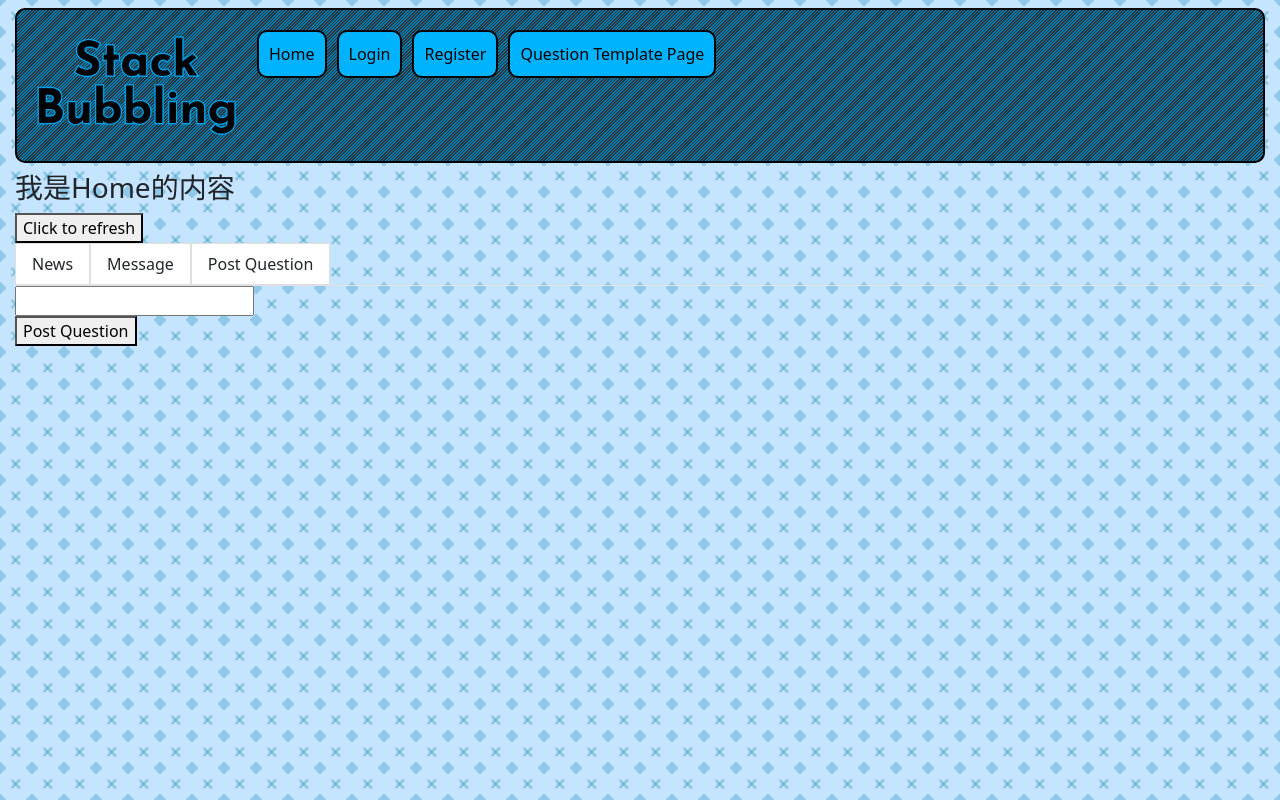
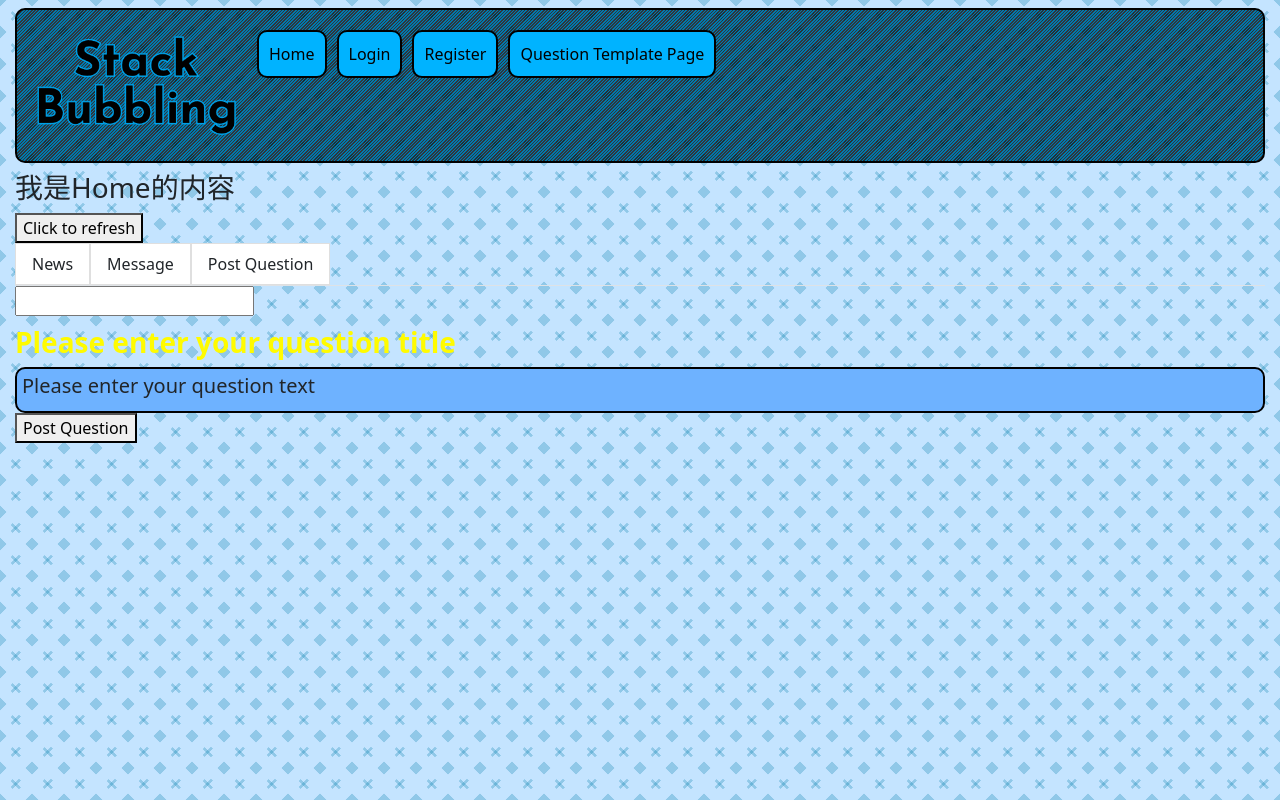
Before and after one commit to DrakeHunterK7/SOEN-341-Fall-2021-TEAM-300, a React (Create React App) app in the folder frontend-stack-bubbling/: page /home/postquestion in a window 1280 px wide. Built offline with nearby package versions, Linux system fonts and the light colour scheme.

Commit message:
Added font styling for post question page

```diff
--- a/frontend-stack-bubbling/src/pages/Home/PostQuestion/index.jsx
+++ b/frontend-stack-bubbling/src/pages/Home/PostQuestion/index.jsx
@@ -1,7 +1,9 @@
 import React, { Component } from 'react'
 import React2 ,{useState}from 'react'
+import "../../../../src/components/QuestionBox/index.css"
 
-
+var questiontitle = "Please enter your question title";
+var questiontext = "Please enter your question text";
 function App(){
   const [data,setData]=useState(null)
   const [print,setPrint]=useState(false)
@@ -19,6 +21,14 @@
 
       <div><input type="text" onChange={getData} /></div>
 
+      <div className="question-title">
+                  <h3>{questiontitle}</h3>
+                </div>
+
+                <div className="question-text">
+                  <h5>{questiontext}</h5>
+                </div>
+
 
       <button onClick={()=>setPrint(true)} >Post Question</button>
 
```
